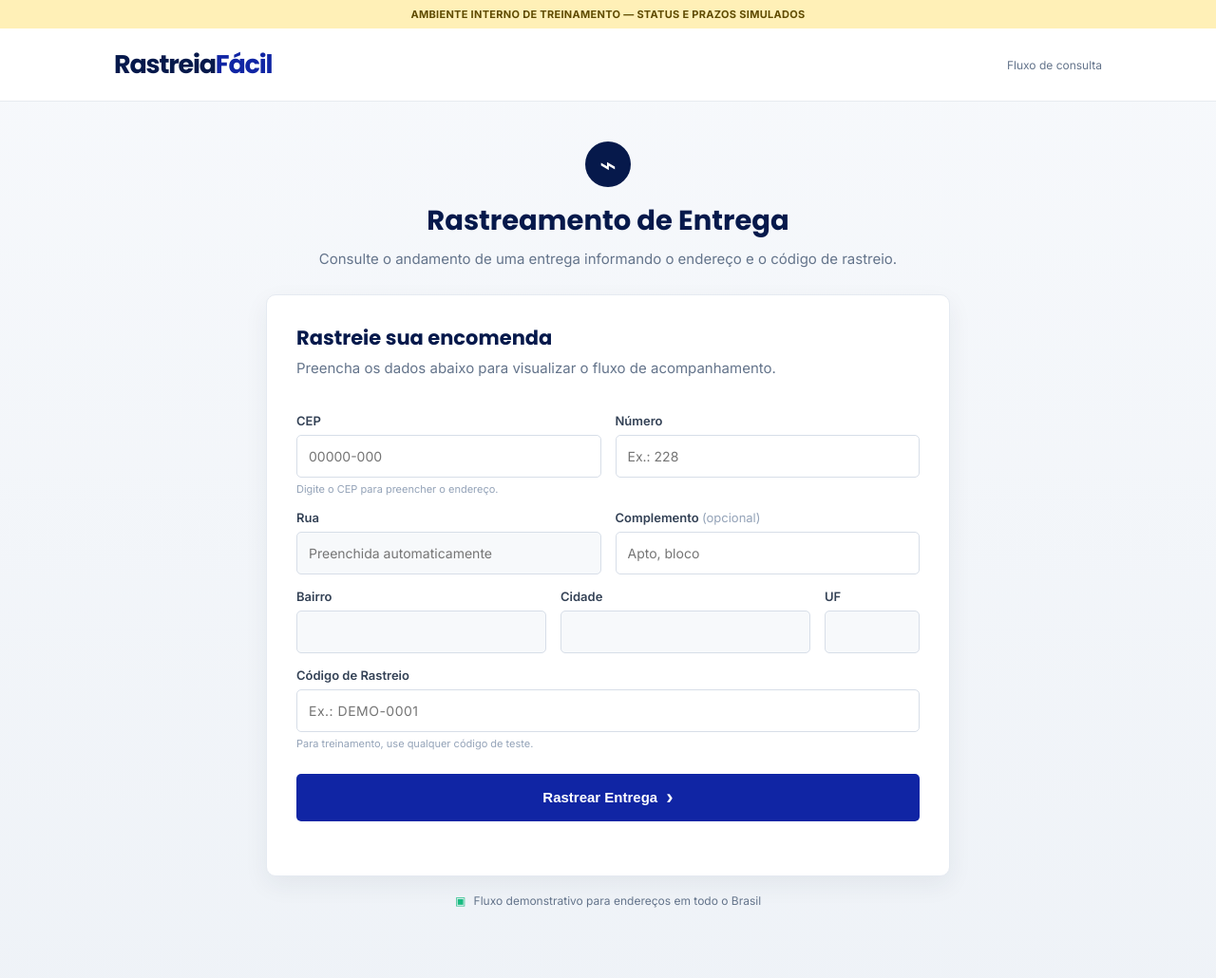
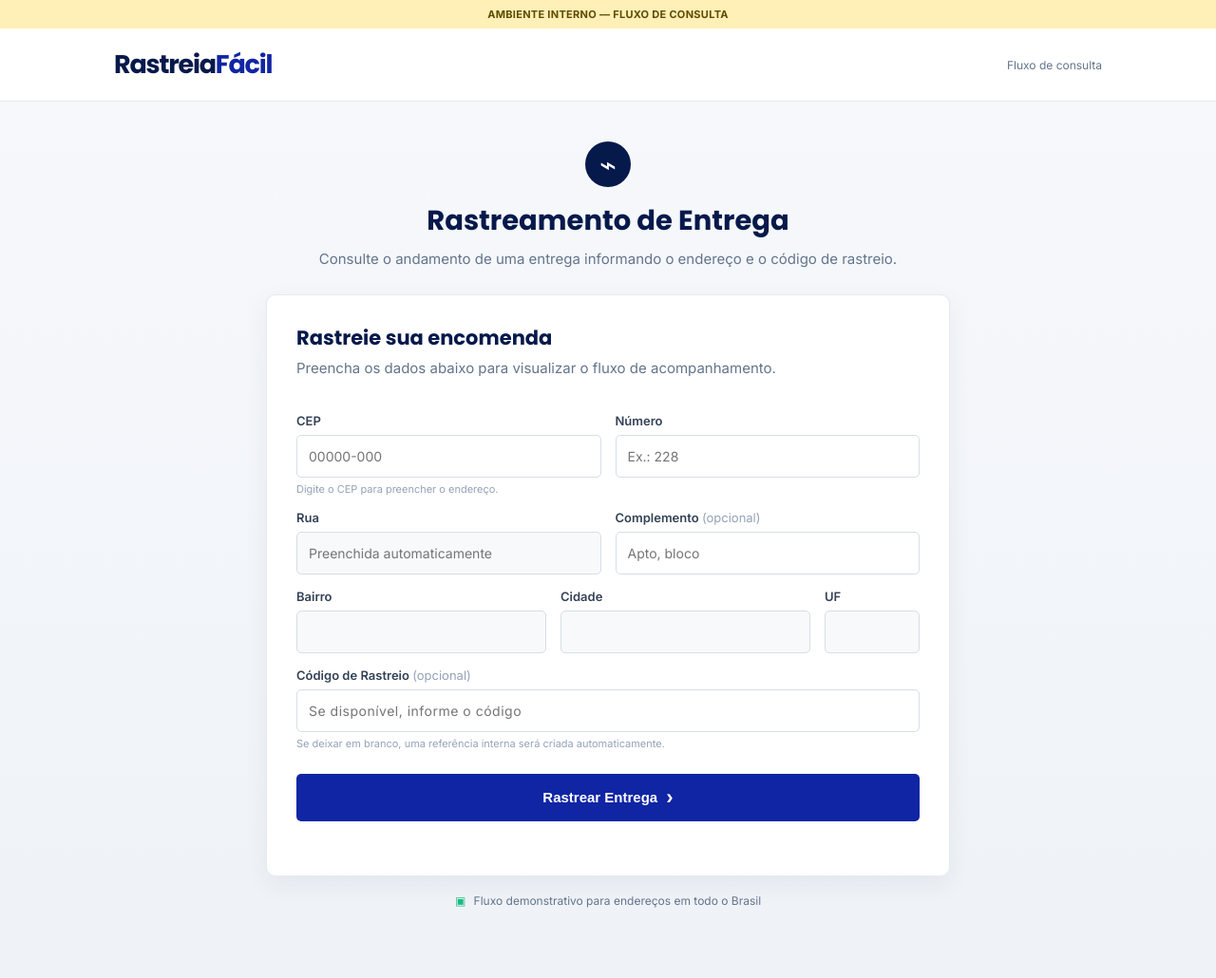
Before and after one commit to fmarcial892-coder/rastreamento-, a Flask app: page / in a window 1280 px wide. Shown: the top 1030 px of the page at 95% size. Run offline with Flask 3, Linux system fonts and the light colour scheme.

Commit message:
fix: permitir rastreio por endereco sem codigo obrigatorio

```diff
--- a/static/app.js
+++ b/static/app.js
@@ -1,4 +1,4 @@
 const $=id=>document.getElementById(id);const cep=$('cep'),form=$('tracking-form'),status=$('form-status'),result=$('result');let cepTimer;
 cep.addEventListener('input',()=>{let v=cep.value.replace(/\D/g,'').slice(0,8);cep.value=v.length>5?v.slice(0,5)+'-'+v.slice(5):v;clearTimeout(cepTimer);if(v.length===8){status.textContent='Preenchendo o endereço...';cepTimer=setTimeout(async()=>{try{const r=await fetch(`https://viacep.com.br/ws/${v}/json/`);const d=await r.json();if(d.erro)throw Error();$('street').value=d.logradouro||'';$('neighborhood').value=d.bairro||'';$('city').value=d.localidade||'';$('state').value=d.uf||'';status.textContent='Endereço preenchido. Informe o número.'}catch{status.textContent='CEP não localizado. Confira o número informado.'}},250)}else status.textContent=''});
-form.addEventListener('submit',e=>{e.preventDefault();if(cep.value.replace(/\D/g,'').length!==8||!$('number').value.trim()||!$('tracking-code').value.trim()){status.textContent='Preencha CEP, número e um código de teste.';return}const address=[$('street').value,$('number').value,$('complement').value,$('neighborhood').value,$('city').value+' - '+$('state').value,cep.value].filter(Boolean).join(', ');$('destination').textContent='Destino da consulta: '+address;$('result-code').textContent=$('tracking-code').value.trim().toUpperCase();result.hidden=false;result.scrollIntoView({behavior:'smooth',block:'start'});startSimulation()});
+form.addEventListener('submit',e=>{e.preventDefault();if(cep.value.replace(/\D/g,'').length!==8||!$('number').value.trim()){status.textContent='Preencha um CEP válido e o número da casa.';return}const address=[$('street').value,$('number').value,$('complement').value,$('neighborhood').value,$('city').value+' - '+$('state').value,cep.value].filter(Boolean).join(', ');$('destination').textContent='Destino da consulta: '+address;$('result-code').textContent=($('tracking-code').value.trim()||'REF-'+Date.now().toString().slice(-6)).toUpperCase();result.hidden=false;result.scrollIntoView({behavior:'smooth',block:'start'});startSimulation()});
 function startSimulation(){const total=60*60*1000,start=Date.now();const tick=()=>{const elapsed=Math.min(Date.now()-start,total),pct=Math.min(100,Math.floor(elapsed/total*100));$('progress-bar').style.width=pct+'%';$('percent').textContent=pct+'%';const left=Math.max(0,total-elapsed),h=Math.floor(left/3600000),m=Math.floor(left%3600000/60000),s=Math.floor(left%60000/1000);$('eta').textContent=pct<100?`Tempo demonstrativo restante: ${h}h ${m}min ${s}s`:'Fluxo de treinamento concluído';if(pct>=34){$('stage').textContent='Veículo em rota';$('stage-route').classList.add('done')}if(pct>=100){$('stage').textContent='Entregue';$('stage-delivered').classList.add('done')}else requestAnimationFrame(tick)};tick()}
--- a/templates/index.html
+++ b/templates/index.html
@@ -3,12 +3,12 @@
 <head>
   <meta charset="utf-8"><meta name="viewport" content="width=device-width, initial-scale=1">
   <meta name="robots" content="noindex, nofollow">
-  <meta name="description" content="Ambiente interno de treinamento para fluxo de consulta de entrega.">
+  <meta name="description" content="Ambiente interno para consulta de fluxo de entrega.">
   <title>Rastreamento de Entrega — Ambiente interno</title>
   <link rel="stylesheet" href="{{ url_for('static', filename='style.css') }}">
 </head>
 <body>
-  <div class="training-strip">AMBIENTE INTERNO DE TREINAMENTO — STATUS E PRAZOS SIMULADOS</div>
+  <div class="training-strip">AMBIENTE INTERNO — FLUXO DE CONSULTA</div>
   <header class="topbar"><div class="topbar-inner"><div class="wordmark"><span>Rastreia</span><b>Fácil</b></div><span class="topbar-note">Fluxo de consulta</span></div></header>
   <main class="page">
     <section class="hero"><div class="hero-icon">⌁</div><h1>Rastreamento de Entrega</h1><p>Consulte o andamento de uma entrega informando o endereço e o código de rastreio.</p></section>
@@ -19,7 +19,7 @@
         <div class="field-row"><div class="field wide"><label for="cep">CEP</label><input id="cep" inputmode="numeric" maxlength="9" placeholder="00000-000" autocomplete="postal-code" required><small>Digite o CEP para preencher o endereço.</small></div><div class="field"><label for="number">Número</label><input id="number" inputmode="numeric" placeholder="Ex.: 228" required></div></div>
         <div class="field-row"><div class="field wide"><label for="street">Rua</label><input id="street" readonly placeholder="Preenchida automaticamente"></div><div class="field"><label for="complement">Complemento <em>(opcional)</em></label><input id="complement" placeholder="Apto, bloco"></div></div>
         <div class="field-row"><div class="field"><label for="neighborhood">Bairro</label><input id="neighborhood" readonly></div><div class="field"><label for="city">Cidade</label><input id="city" readonly></div><div class="field small-field"><label for="state">UF</label><input id="state" readonly></div></div>
-        <label for="tracking-code">Código de Rastreio</label><input id="tracking-code" class="tracking-code" placeholder="Ex.: DEMO-0001" autocomplete="off" required><small class="code-note">Para treinamento, use qualquer código de teste.</small>
+        <label for="tracking-code">Código de Rastreio <em>(opcional)</em></label><input id="tracking-code" class="tracking-code" placeholder="Se disponível, informe o código" autocomplete="off"><small class="code-note">Se deixar em branco, uma referência interna será criada automaticamente.</small>
         <button type="submit">Rastrear Entrega <span>›</span></button>
       </form>
       <p id="form-status" class="status" role="status"></p>
@@ -29,7 +29,7 @@
       <p id="destination" class="destination"></p>
       <div class="progress-label"><span id="stage">Veículo liberado</span><b id="percent">0%</b></div><div class="progress"><div id="progress-bar"></div></div><p id="eta" class="eta"></p>
       <div class="steps"><div class="step active"><i>✓</i><div><b>Veículo liberado</b><small>Etapa inicial do treinamento</small></div></div><div class="step" id="stage-route"><i>2</i><div><b>Veículo em rota</b><small>Progresso calculado localmente</small></div></div><div class="step" id="stage-delivered"><i>3</i><div><b>Entregue</b><small>Conclusão da simulação</small></div></div></div>
-      <div class="internal-note"><b>Ambiente interno:</b> esta tela não consulta pedidos reais. A barra, os status e o tempo são gerados no navegador exclusivamente para treinamento.</div>
+      <div class="internal-note"><b>Ambiente interno:</b> esta tela é destinada ao uso interno e não substitui uma consulta oficial de pedido ou entrega.</div>
     </section>
     <p class="coverage"><span>▣</span> Fluxo demonstrativo para endereços em todo o Brasil</p>
   </main>
--- a/test_app.py
+++ b/test_app.py
@@ -9,4 +9,5 @@ with app.test_client() as client:
         assert marker in html, marker
     assert 'id="cpf"' not in html
     assert 'id="tracking-code"' in html
+    assert 'use um código de teste' not in html
 print("routes=OK no-cpf=OK address-fields=OK")
```
